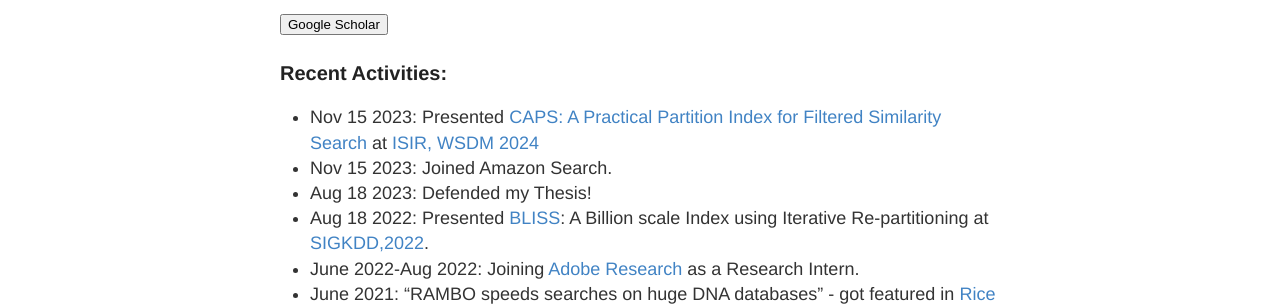
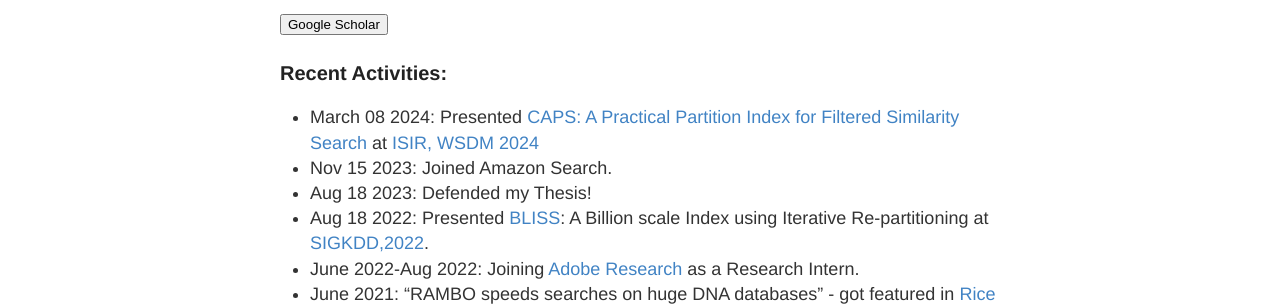
Before and after one commit to gaurav16gupta/gaurav16gupta.github.io, a Jekyll site: the page built from index.md, in a window 1280 px wide. Shown: the part 527-833 px from the top of the page. Built offline with Jekyll 4.4.1, drawn with Linux system fonts in a browser that asks for light colours.

Commit message:
Update index.md

```diff
--- a/index.md
+++ b/index.md
@@ -21,7 +21,7 @@ I earned my Bachelor of Technology (B.Tech.) in Electrical Engineering from the
 </form>
 
 ### Recent Activities:
-* Nov 15 2023: Presented [CAPS: A Practical Partition Index for Filtered Similarity Search](https://arxiv.org/abs/2308.15014) at [ISIR, WSDM 2024](https://isir-ecom.github.io/)
+* March 08 2024: Presented [CAPS: A Practical Partition Index for Filtered Similarity Search](https://arxiv.org/abs/2308.15014) at [ISIR, WSDM 2024](https://isir-ecom.github.io/)
 * Nov 15 2023: Joined Amazon Search.
 * Aug 18 2023: Defended my Thesis!
 * Aug 18 2022: Presented [BLISS](https://dl.acm.org/doi/abs/10.1145/3534678.3539414): A Billion scale Index using Iterative Re-partitioning at [SIGKDD,2022](https://kdd.org/kdd2022/).
```
